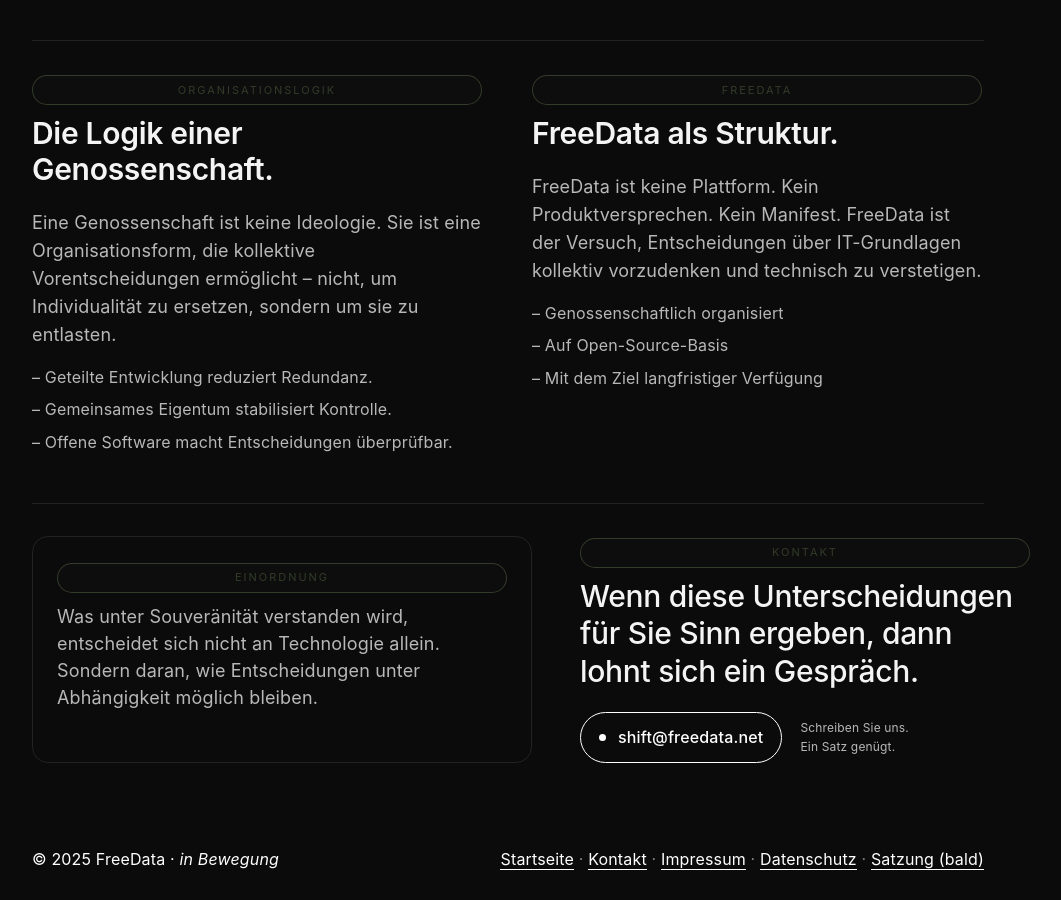
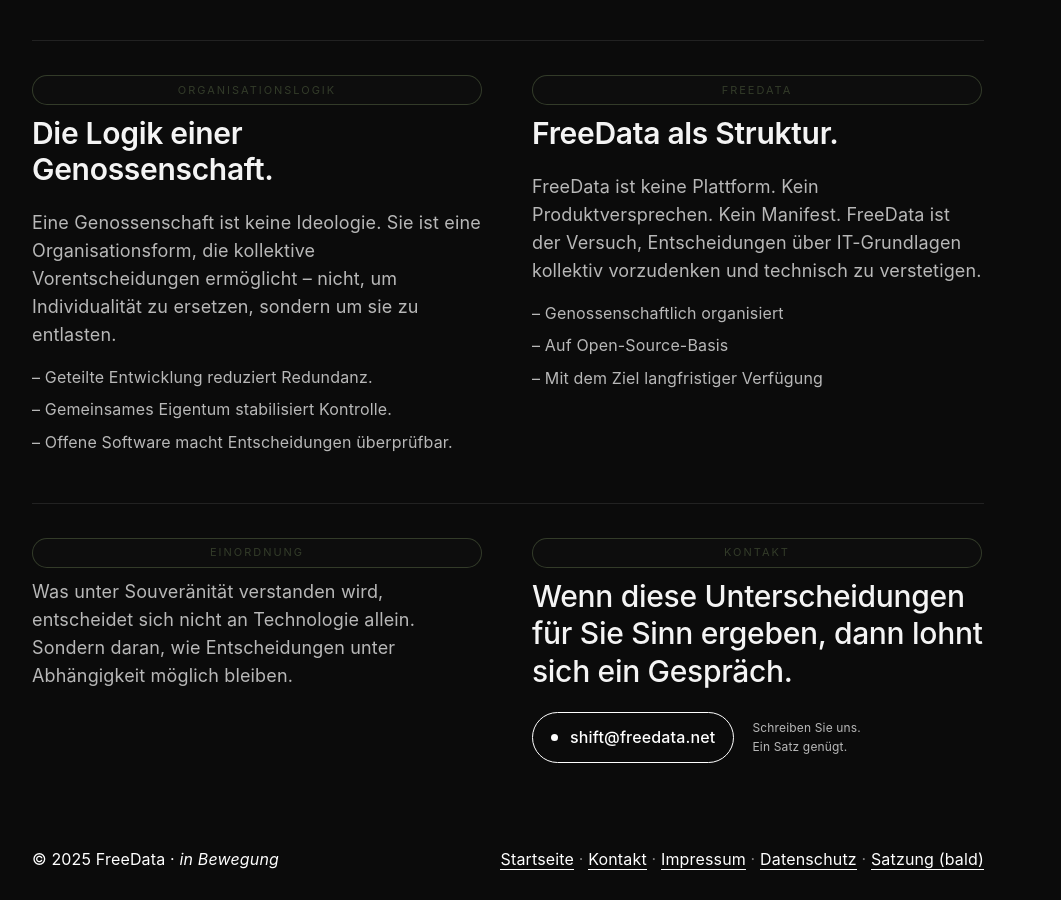
Before and after one commit to freedata-coop/freedata-coop.github.io, a Jekyll site: the page built from index.md, in a window 1280 px wide and 900 px high, scrolled down 1838 px. Shown: the whole window, without its empty margins (132-1193 px from the left). Built offline with Jekyll 4.4.1, drawn with Linux system fonts in a browser that asks for light colours.

Commit message:
(feat): edit css

```diff
--- a/index.md
+++ b/index.md
@@ -150,7 +150,7 @@
 
 <section class="grid" aria-label="Feststellung und Kontakt">
 
-  <div class="stack manifest">
+  <div class="stack">
     <div class="head">
       <span class="label">Einordnung</span>
       <p>
```
